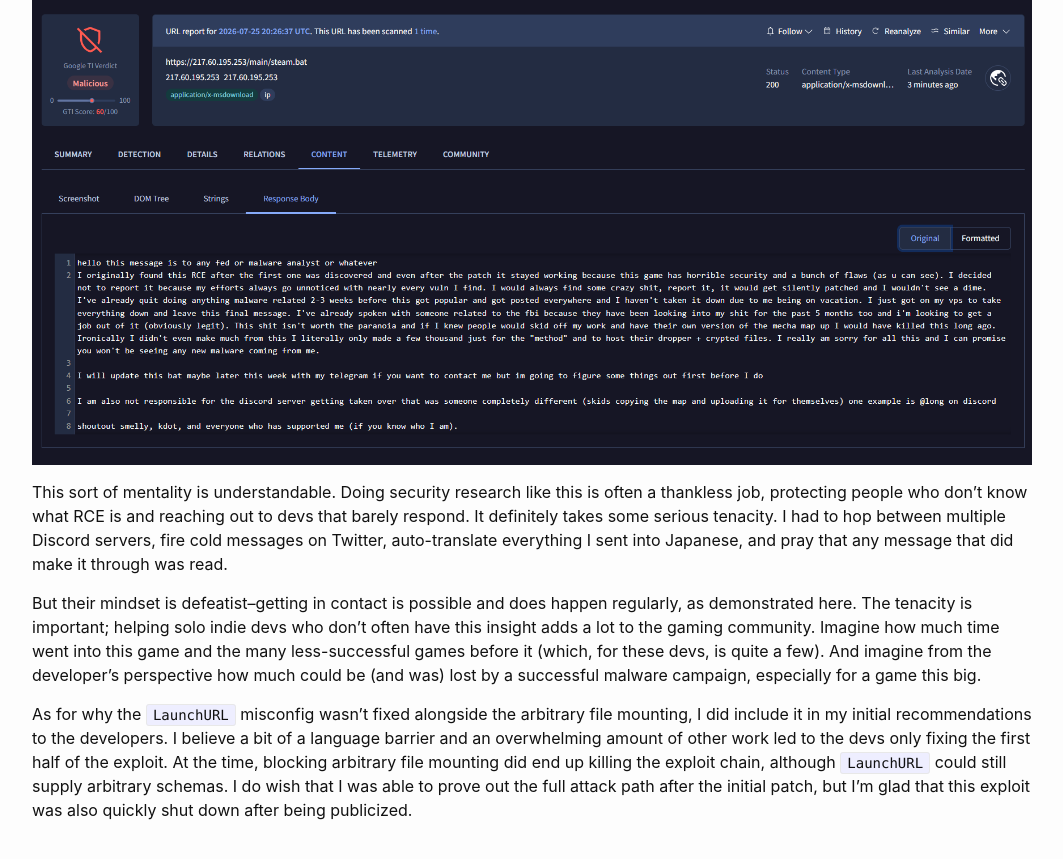
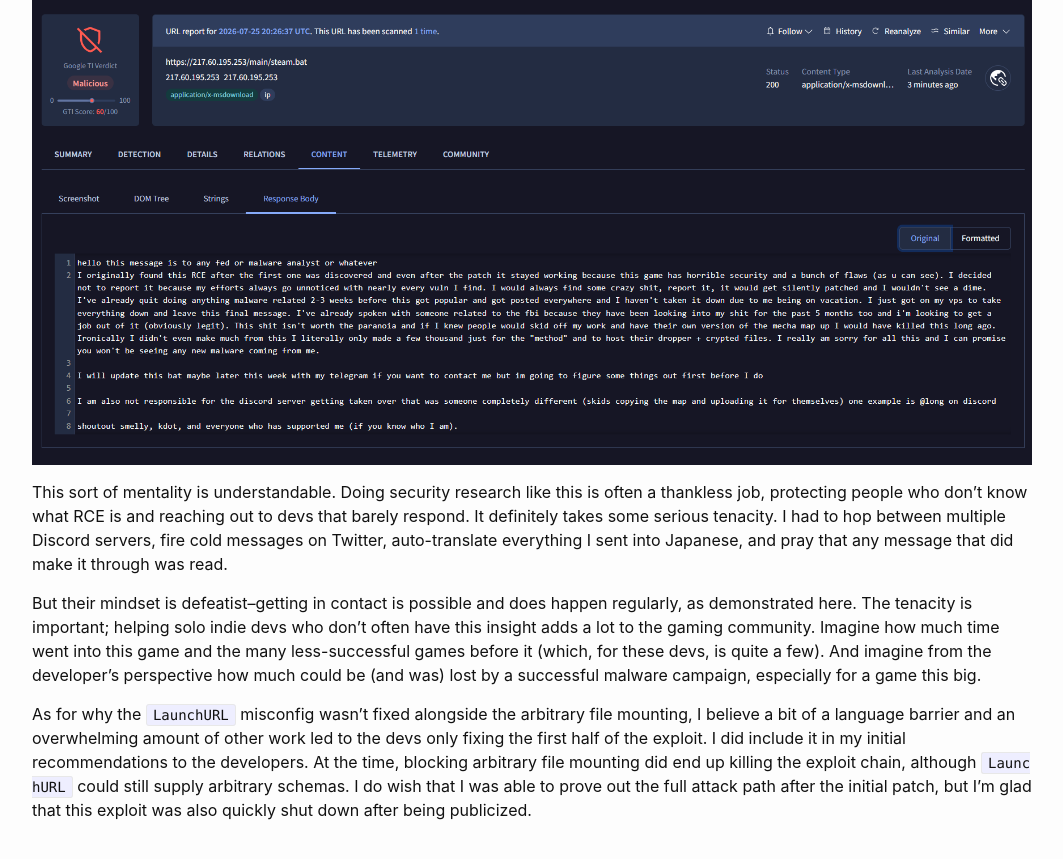
Before and after one commit to KhaelK138/KhaelK138.github.io, a Jekyll site: the page built from blogs/meccha_chameleon.md, in a window 1280 px wide and 900 px high, scrolled down 8634 px. Shown: the top 859 px of the window, without its empty margins (108-1171 px from the left). Built offline with Jekyll 4.4.1, drawn with Linux system fonts in a browser that asks for light colours.

Commit message:
fixed wording

```diff
--- a/blogs/meccha_chameleon.md
+++ b/blogs/meccha_chameleon.md
@@ -122,4 +122,4 @@
 
 But their mindset is defeatist--getting in contact is possible and does happen regularly, as demonstrated here. The tenacity is important; helping solo indie devs who don't often have this insight adds a lot to the gaming community. Imagine how much time went into this game and the many less-successful games before it (which, for these devs, is quite a few). And imagine from the developer's perspective how much could be (and was) lost by a successful malware campaign, especially for a game this big.
 
-As for why the `LaunchURL` misconfig wasn't fixed alongside the arbitrary file mounting, I did include it in my initial recommendations to the developers. I believe a bit of a language barrier and an overwhelming amount of other work led to the devs only fixing the first half of the exploit. At the time, blocking arbitrary file mounting did end up killing the exploit chain, although `LaunchURL` could still supply arbitrary schemas. I do wish that I was able to prove out the full attack path after the initial patch, but I'm glad that this exploit was also quickly shut down after being publicized.
+As for why the `LaunchURL` misconfig wasn't fixed alongside the arbitrary file mounting, I believe a bit of a language barrier and an overwhelming amount of other work led to the devs only fixing the first half of the exploit. I did include it in my initial recommendations to the developers. At the time, blocking arbitrary file mounting did end up killing the exploit chain, although `LaunchURL` could still supply arbitrary schemas. I do wish that I was able to prove out the full attack path after the initial patch, but I'm glad that this exploit was also quickly shut down after being publicized.
```
